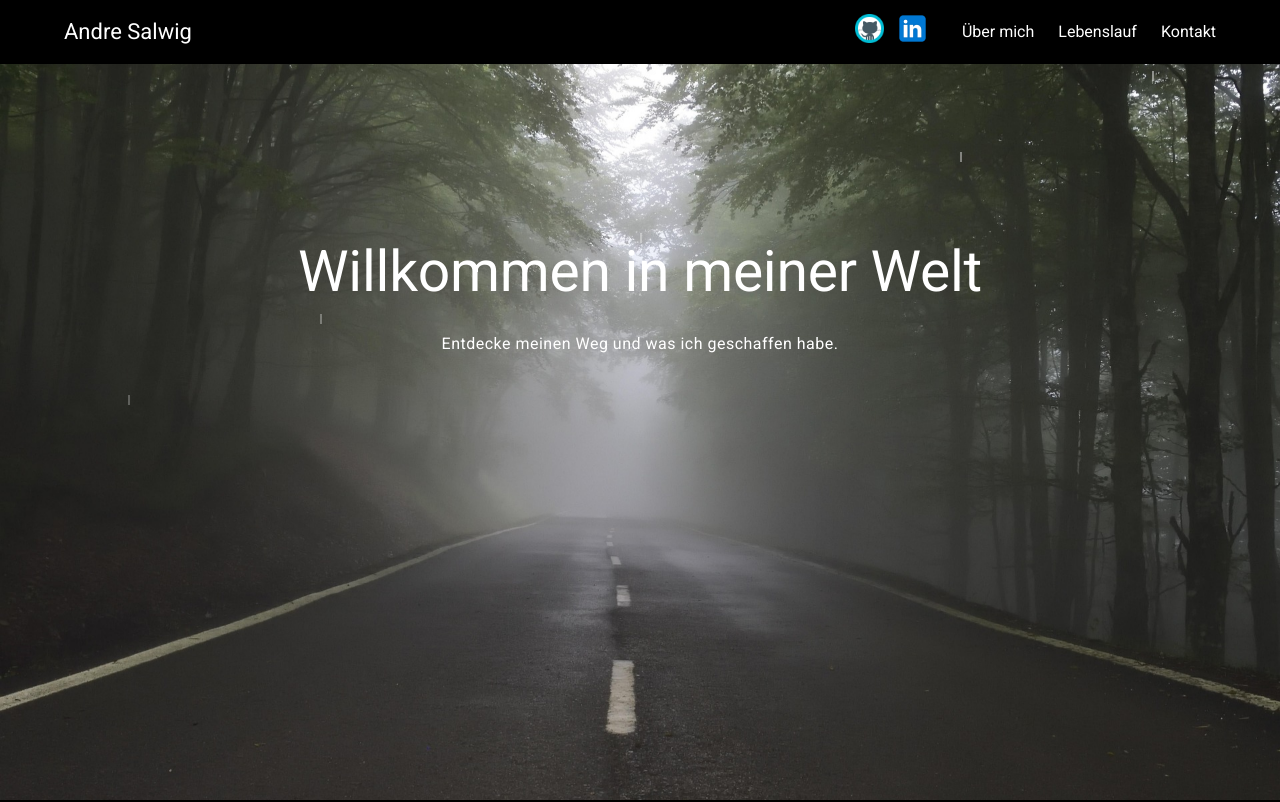
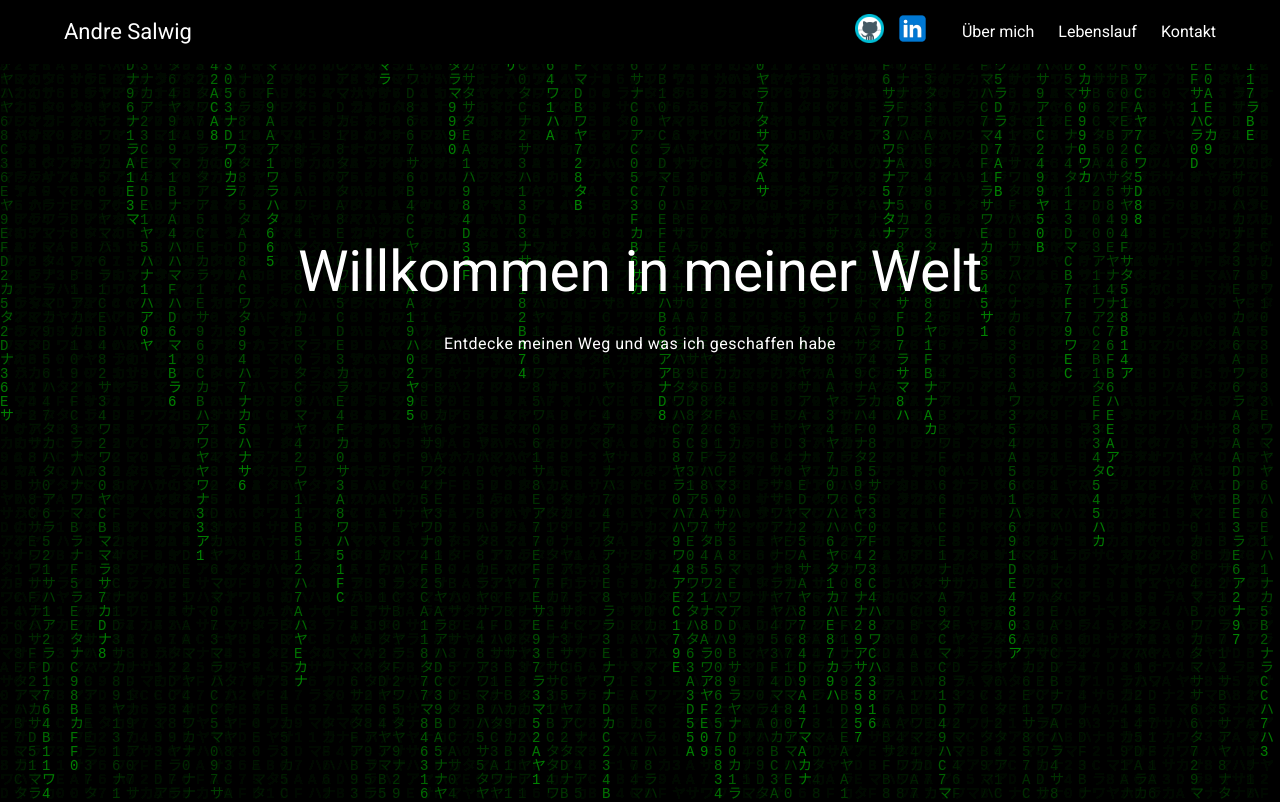
Before and after one commit to AndreSalwig/portfolio, an Angular app: page / in a window 1280 px wide. Shown: the top 802 px of the page. Built offline with nearby package versions, Linux system fonts and the light colour scheme.

Commit message:
add Matrix-Background

```diff
--- a/src/app/app.component.html
+++ b/src/app/app.component.html
@@ -1,4 +1,5 @@
 <app-navbar></app-navbar>
+<app-matrix-background></app-matrix-background>
 <app-page-start></app-page-start>
 <app-about-me></app-about-me>
 <app-lebenslauf></app-lebenslauf>
--- a/src/app/app.component.ts
+++ b/src/app/app.component.ts
@@ -4,11 +4,12 @@ import { FooterComponent } from './footer/footer.component';
 import { PageStartComponent } from './page-start/page-start.component';
 import { AboutMeComponent } from './about-me/about-me.component';
 import { LebenslaufComponent } from './lebenslauf/lebenslauf.component';
+import { MatrixBackgroundComponent } from './matrix-background/matrix-background.component';
 
 @Component({
   selector: 'app-root',
   standalone: true,
-  imports: [NavbarComponent, FooterComponent, PageStartComponent,AboutMeComponent, LebenslaufComponent],
+  imports: [NavbarComponent, FooterComponent, PageStartComponent,AboutMeComponent, LebenslaufComponent, MatrixBackgroundComponent],
   templateUrl: './app.component.html',
   styleUrl: './app.component.css'
 })
--- /dev/null
+++ b/src/app/matrix-background/matrix-background.component.css
@@ -0,0 +1,9 @@
+canvas {
+  position: fixed;
+  top: 0;
+  left: 0;
+  z-index: -1;
+  width: 100%;
+  height: 100%;
+  background-color: #000;
+}
--- /dev/null
+++ b/src/app/matrix-background/matrix-background.component.html
@@ -0,0 +1 @@
+<canvas #matrixCanvas></canvas>
--- /dev/null
+++ b/src/app/matrix-background/matrix-background.component.ts
@@ -0,0 +1,46 @@
+import { AfterViewInit, Component, ElementRef, ViewChild } from '@angular/core';
+
+@Component({
+  selector: 'app-matrix-background',
+  standalone: true,
+  imports: [],
+  templateUrl: './matrix-background.component.html',
+  styleUrl: './matrix-background.component.css'
+})
+
+export class MatrixBackgroundComponent implements AfterViewInit {
+  @ViewChild('matrixCanvas') canvasRef!: ElementRef<HTMLCanvasElement>;
+
+  ngAfterViewInit(): void {
+    const canvas = this.canvasRef.nativeElement;
+    const ctx = canvas.getContext('2d')!;
+    canvas.width = window.innerWidth;
+    canvas.height = window.innerHeight;
+
+    const letters = 'アカサタナハマヤラワ0123456789ABCDEF'.split('');
+    const fontSize = 14;
+    const columns = canvas.width / fontSize;
+    const drops: number[] = new Array(Math.floor(columns)).fill(1);
+
+    function draw() {
+      ctx.fillStyle = 'rgba(0, 0, 0, 0.05)';
+      ctx.fillRect(0, 0, canvas.width, canvas.height);
+
+      ctx.fillStyle = 'rgba(0, 255, 0, 0.5)';
+      ctx.font = fontSize + 'px monospace';
+
+      for (let i = 0; i < drops.length; i++) {
+        const text = letters[Math.floor(Math.random() * letters.length)];
+        ctx.fillText(text, i * fontSize, drops[i] * fontSize);
+
+        if (drops[i] * fontSize > canvas.height && Math.random() > 0.975) {
+          drops[i] = 0;
+        }
+
+        drops[i]++;
+      }
+    }
+
+    setInterval(draw, 33);
+  }
+}
--- a/src/app/page-start/page-start.component.css
+++ b/src/app/page-start/page-start.component.css
@@ -2,46 +2,6 @@
     position: relative;
     height: 100vh;
     overflow: hidden;
-}
-
-
-.background {
-  position: fixed;
-  top: 0; left: 0;
-  width: 100%;
-  height: 100vh;
-  object-fit: cover;
-  z-index: -2;
-}
-
-.rain {
-  position: fixed;
-  top: 0; left: 0;
-  width: 100vw;
-  height: 100vh;
-  pointer-events: none;
-  z-index: -1;
-  overflow: hidden;
-}
-
-.drop {
-  position: absolute;
-  top: -20px;
-  width: 2px;
-  height: 10px;
-  background: rgba(255, 255, 255, 0.5);
-  animation: fall 2s linear infinite;
-}
-
-@keyframes fall {
-  0% {
-    top: -10px;
-    opacity: 1;
-  }
-  100% {
-    top: 100vh;
-    opacity: 0;
-  }
 }
 
 .text {
--- a/src/app/page-start/page-start.component.html
+++ b/src/app/page-start/page-start.component.html
@@ -1,14 +1,6 @@
 <section id="home" class="pageStart">
-    <img class="background" src="strasse.jpg" alt="Gerade Straße, rechts und links ein Wald. Leichter Nebel in der ferne"/>
-    <div class="rain">
-        <div class="drop" style="left: 10%; animation-delay: 0s;"></div>
-        <div class="drop" style="left: 25%; animation-delay: 0.2s;"></div>
-        <div class="drop" style="left: 50%; animation-delay: 0.4s;"></div>
-        <div class="drop" style="left: 75%; animation-delay: 0.6s;"></div>
-        <div class="drop" style="left: 90%; animation-delay: 0.8s;"></div>
-    </div>
     <div class="text">
         <h1>Willkommen in meiner Welt</h1>
-        <p>Entdecke meinen Weg und was ich geschaffen habe.</p>
+        <p>Entdecke meinen Weg und was ich geschaffen habe</p>
     </div>
 </section>
```
Also changed, not shown: public/strasse.jpg (deleted), 1 other file (tests, documents, lock files or other folders).
